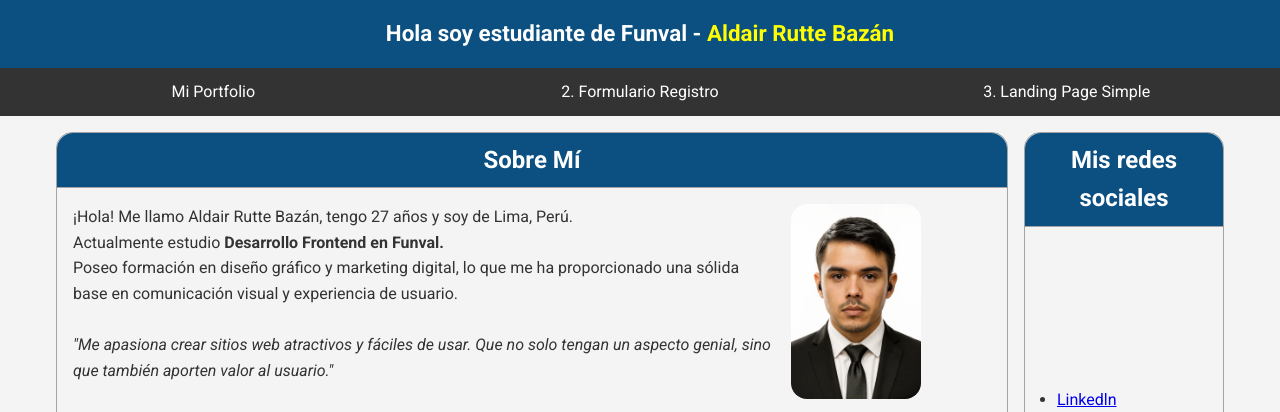
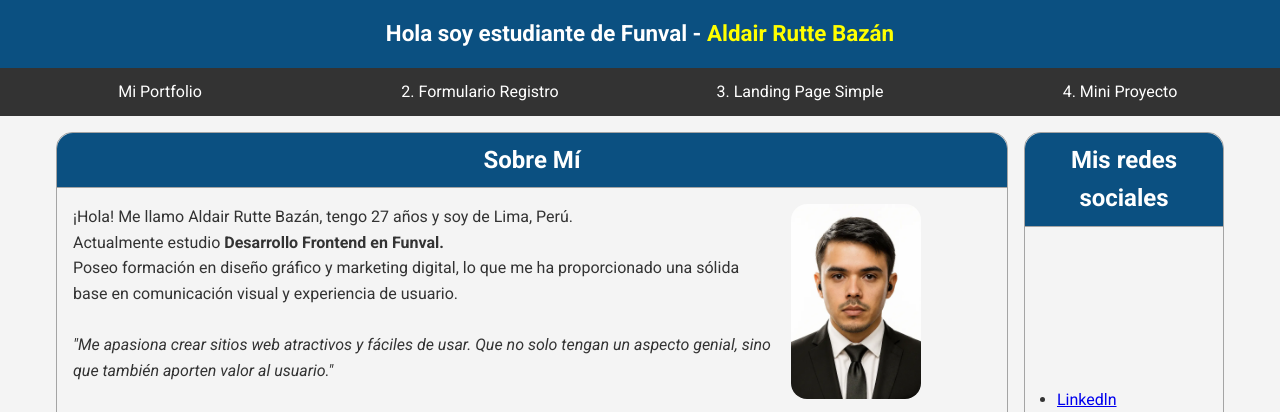
Before and after one commit to DedSec76/funval2026_1, a plain HTML site: page index.html in a window 1280 px wide. Shown: the top 412 px of the page. Drawn offline with Linux system fonts and the light colour scheme.

Commit message:
se añadio el enlace para el mini proyecto

```diff
--- a/index.html
+++ b/index.html
@@ -28,15 +28,21 @@
       <nav>
         <a href="https://dedsec76.github.io/curriculum/"
            target="_blank"
-          >Mi Portfolio</a>
-
+        >Mi Portfolio
+        </a>
         <a href="./practica2/index.html"
            target="_blank"
-          >2. Formulario Registro</a>
+        >2. Formulario Registro
+        </a>
         <a
           href="./practica3/index.html"
           target="_blank"
-          >3. Landing Page Simple</a>
+        >3. Landing Page Simple
+        </a>
+        <a href="https://portafoliodev-two.vercel.app/"
+           target="_blank"
+        >4. Mini Proyecto
+        </a>
       </nav>
     </header>
 
```
